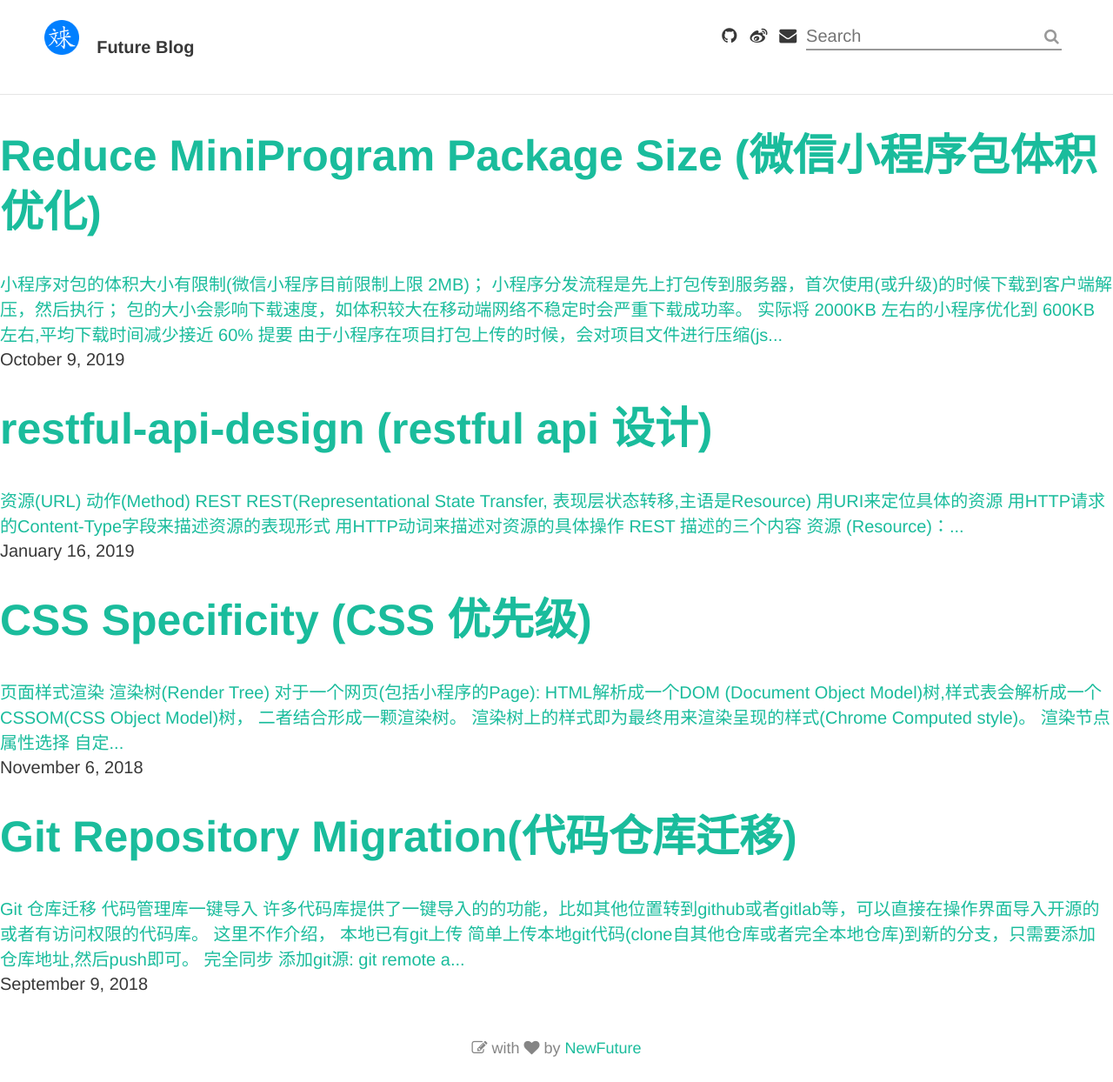
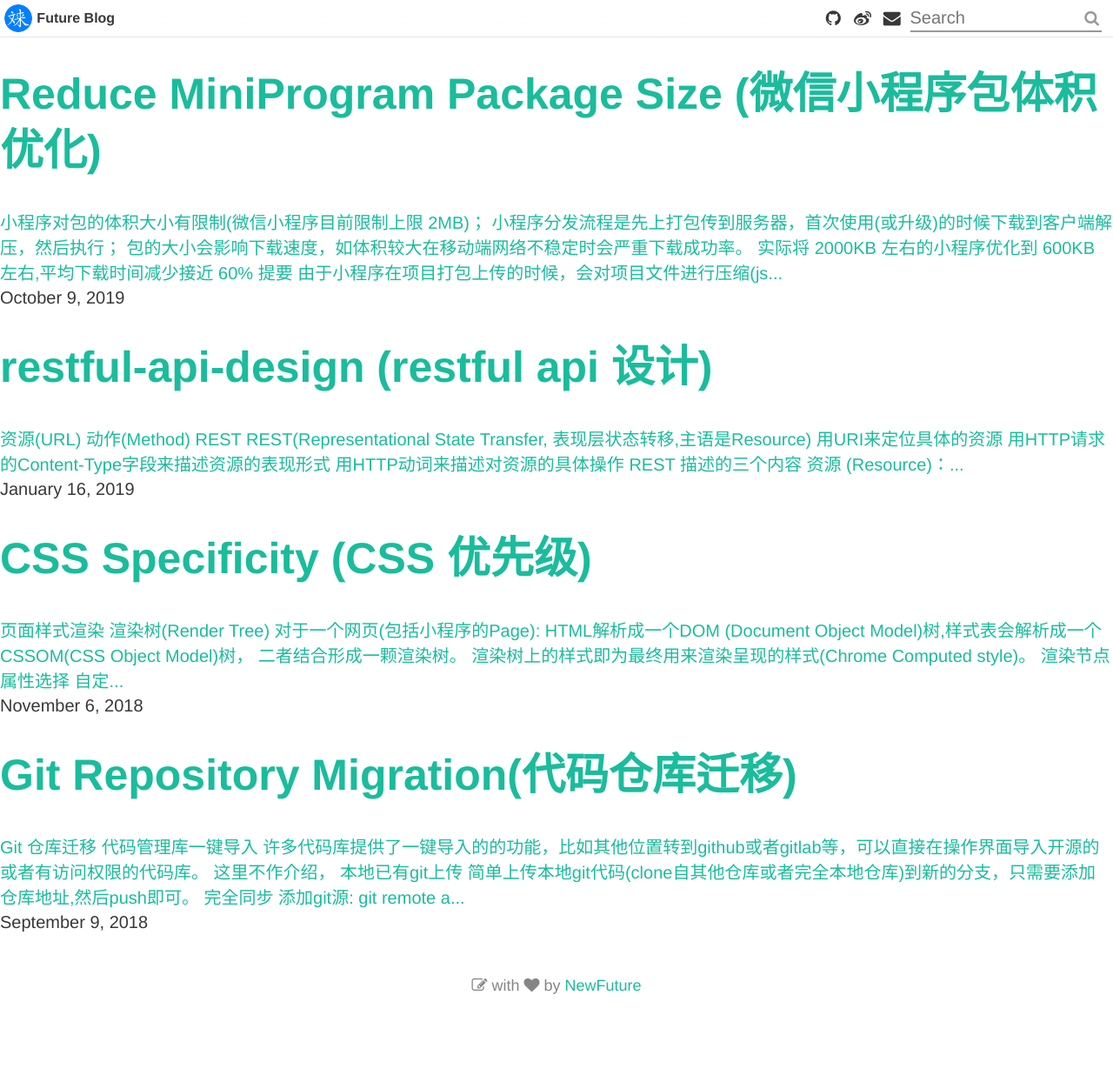
Before and after one commit to NewFuture/blog, a Jekyll site: the page built from index.html, in a window 1280 px wide and 1244 px high. Shown: the whole window at 87% size. Built offline with Jekyll 4.4.1, drawn with Linux system fonts in a browser that asks for light colours; the list of posts is cut into pages by our own code.

Commit message:
feat(header): 顶部导航栏

```diff
--- a/_includes/header.html
+++ b/_includes/header.html
@@ -1,18 +1,12 @@
 <header id="top">
-	<div class="branding">
+	<a class="brand" href="{{ site.baseurl }}/">
 		{% if site.theme_settings.gravatar %}
-		<a href="{{ site.baseurl }}/">
 			<img class="avatar" src="https://secure.gravatar.com/avatar/{{ site.theme_settings.gravatar }}?s=100" alt=""/>
-		</a>
 		{% elsif site.theme_settings.avatar %}
-		<a href="{{ site.baseurl }}/">
 			<img class="avatar" src="{{ site.baseurl }}/{{ site.theme_settings.avatar }}" alt=""/>
-		</a>
 		{% endif %}
-		<h1 class="site-title">
-			<a href="{{ site.baseurl }}/">{{ site.theme_settings.title }}</a>
-		</h1>
-	</div>
+		<span class="site-title">{{ site.theme_settings.title }}</span>
+	</a>
 	<nav>
 		<ul>
 			{% for page in site.pages %}
--- a/_sass/base/_global.scss
+++ b/_sass/base/_global.scss
@@ -133,3 +133,7 @@ img[align=left] {
 img[align=right] {
   margin-left: 3%;
 }
+
+body {
+  min-width: 350px;
+}
--- a/_sass/includes/_header.scss
+++ b/_sass/includes/_header.scss
@@ -1,53 +1,54 @@
 // 网站顶部
 body > header {
-  @extend %padding-small;
+  padding: 0.3rem;
   background: $brand-color;
-  border-bottom: 1px solid $border-color;
-  display: inline-block;
+  background: linear-gradient(
+    rgba(255, 255, 255, 1) 0%,
+    rgba(255, 255, 255, 0.98) 25%,
+    rgba(255, 255, 255, 0.9) 50%,
+    rgba(255, 255, 255, 0.7) 70%,
+    rgba(255, 255, 255, 0.2) 100%
+  );
   width: 100%;
+  display: flex;
+  justify-content: space-between;
+
+  // 大屏吸顶
+  @media screen and (min-width: 960px) {
+    position: sticky;
+    top: 0;
+  }
+
+  .avatar {
+    height: 2rem;
+    width: 2rem;
+    border-radius: 50%;
+    vertical-align: middle;
+  }
+
+  .site-title {
+    font-weight: bold;
+    font-size: 1rem;
+    line-height: 2rem;
+    height: 2rem;
+  }
 
   a {
     color: $header-link-color;
   }
 
-  .avatar {
-    height: 2em;
-    width: 2em;
-    float: left;
-    margin-top: -3px;
-    border-radius: 0.2em;
-    margin-right: 1em;
-  }
-
-  .site-title {
-    float: left;
-    font-weight: bold;
-    font-size: 1em;
-    line-height: 1.5;
-  }
-
-  nav {
+  & > nav {
     ul {
       margin: 0;
       padding: 0;
       list-style: none;
-      line-height: 1.5;
-      float: right;
+      height: 100%;
       text-align: right;
+      display: flex;
+      align-items: center;
     }
     li {
-      display: inline;
-      float: left;
       margin-right: 0.4em;
-    }
-    @media (max-width: 679px) {
-      ul {
-        display: inline-block;
-        float: left;
-        padding-top: $padding-small;
-        text-align: left;
-        width: 100%;
-      }
     }
   }
 
@@ -61,12 +62,24 @@ body > header {
       outline: none;
     }
 
+    //小屏不显示输入框
+    @media screen and (max-width: 640px) {
+      border-bottom: none;
+      input {
+        display: none;
+      }
+    }
+
     input {
       &[type="text"] {
         box-sizing: border-box;
         border: 0;
         outline: 0;
         color: $search-color;
+        width: 12rem;
+        &:focus {
+          width: 38vw;
+        }
       }
 
       &::-moz-placeholder {
--- a/_sass/layouts/_index.scss
+++ b/_sass/layouts/_index.scss
@@ -3,7 +3,7 @@
   @extend %padding-regular;
   display: inline-block;
   width: 100%;
-  background-color:$header-desc-background-color;
+  background-color: $header-desc-background-color;
   background-size: cover;
   font-size: 1.2em;
   text-align: center;
@@ -13,7 +13,7 @@
   margin-bottom: 0;
 }
 .call-out a {
-  color: $header-desc-link-color
+  color: $header-desc-link-color;
 }
 // Post listing
 .posts {
@@ -46,3 +46,7 @@
     padding: $padding-small;
   }
 }
+
+header + main {
+  border-top: 1px solid $border-color;
+}
--- a/_sass/layouts/_posts.scss
+++ b/_sass/layouts/_posts.scss
@@ -68,8 +68,9 @@ article {
     padding-top: 1em;
     ul {
       position: sticky;
-      top: 1em;
-      font-size: 0.9rem;
+      top: 3.5rem;
+      font-size: 0.9em;
+      // 目录标题链接
       & > li {
         line-height: 2em;
         list-style: none;
```
